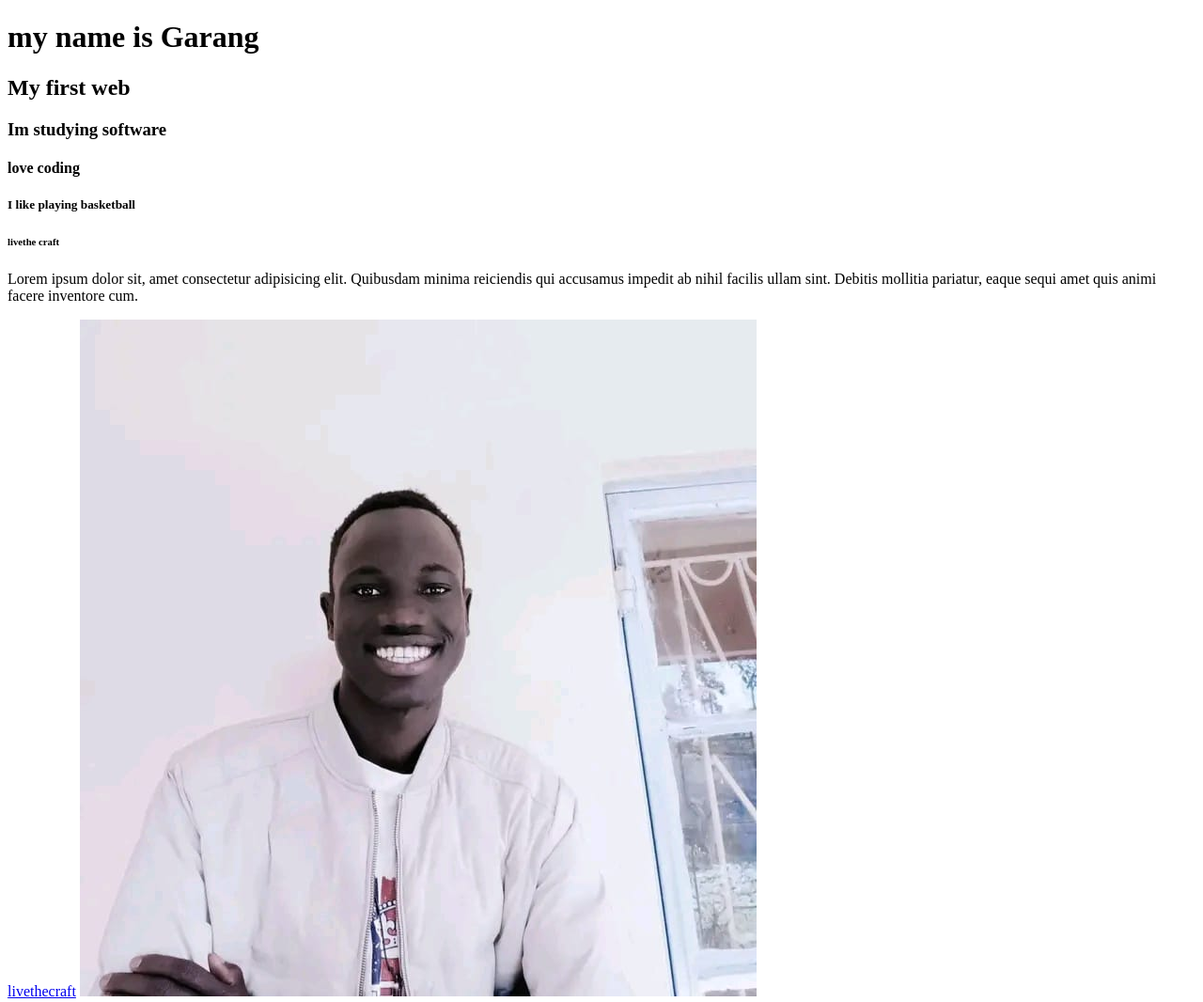
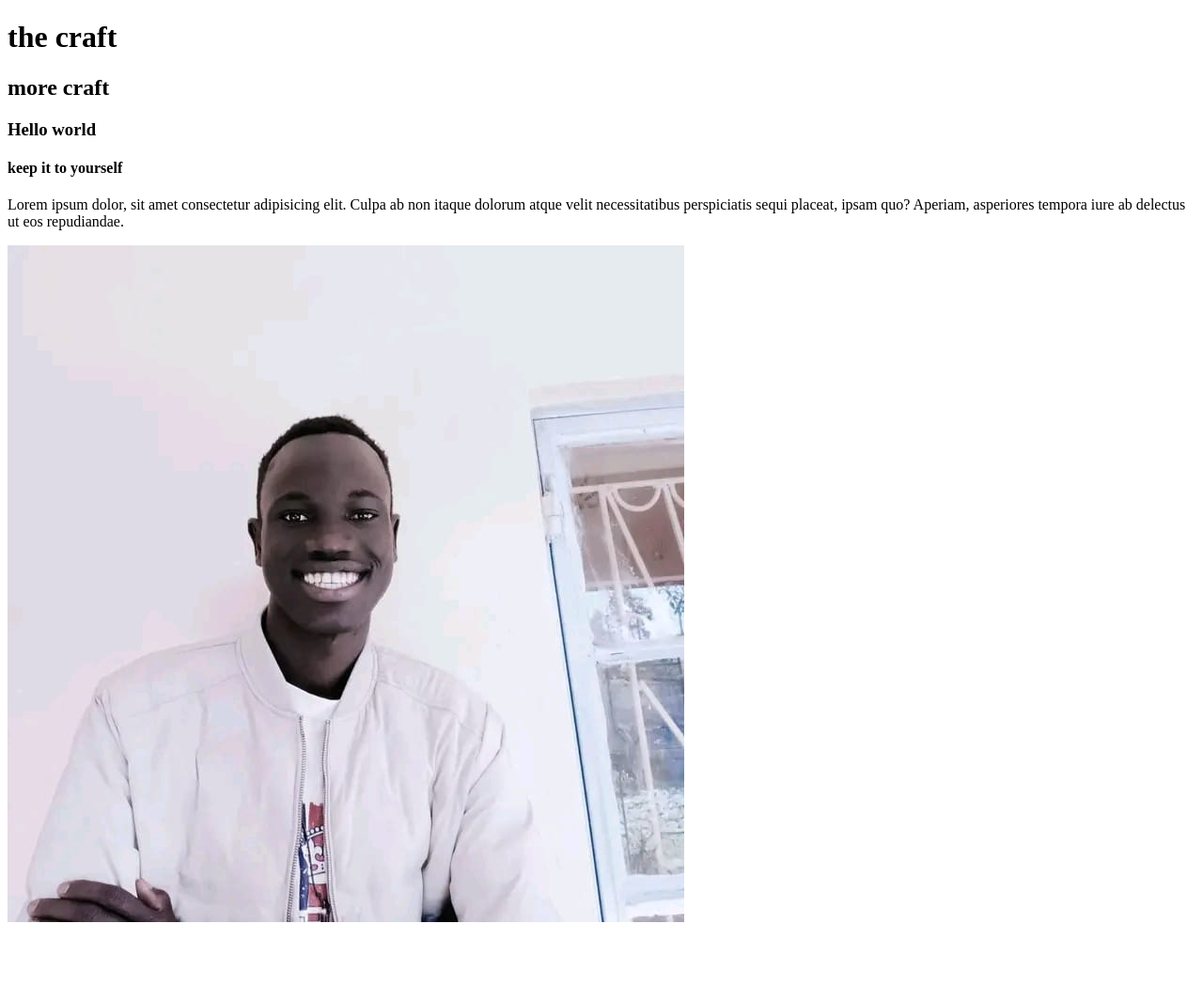
Before and after one commit to Garang-cloud/html-basic, a plain HTML site: page index.html in a window 1280 px wide. Shown: the whole page at 94% size. After the commit the page ends 993 px from the top, so only its background shows below. Drawn offline with Linux system fonts and the light colour scheme.

Commit message:
initial commit with index.html

```diff
--- a/index.html
+++ b/index.html
@@ -1,33 +1,20 @@
 <!DOCTYPE html>
 <html lang="en">
-
 <head>
     <meta charset="UTF-8">
-    <meta name="viewport" content="width=, initial-scale=1.0">
-    <title>MetaAziz</title>
+    <meta name="viewport" content="width=device-width, initial-scale=1.0">
+    <title>Aziz in shock</title>
 </head>
 <body>
-    <div>
-        <h1>
-     my name is Garang
-    </h1>
-    <h2>My first web
-        </h2>
-        <h3></I>Im studying software
-        </h3>
-        <h4>love coding
-        </h4>
-        <h5> I like playing basketball
-        </h5>
-        <h6>livethe craft
-        </h6>
-        <p>Lorem ipsum dolor sit, amet consectetur adipisicing elit. Quibusdam minima reiciendis qui accusamus impedit ab nihil facilis ullam sint. Debitis mollitia pariatur, eaque sequi amet quis animi facere inventore cum.
-
-        </p>
-        <a href="https://www.youtube.com/" target="_blank" >livethecraft</a>
-        <img src="images/Photo1.jpg" alt="">
-    </div>
-
+   <div>
+     <h1>the craft</h1>
+    <h2>more craft</h2>
+    <h3>Hello world</h3>
+    <h4>keep it to yourself</h4>
+    <p>Lorem ipsum dolor, sit amet consectetur adipisicing elit. Culpa ab non itaque dolorum atque velit necessitatibus perspiciatis sequi placeat, ipsam quo? Aperiam, asperiores tempora iure ab delectus ut eos repudiandae.</p>
+    <a href="https://www.youtube.com/"></a>
+    <img src="images/Photo1.jpg" alt="Photo1">
+   </div>
 
 </body>
 </html>
```
